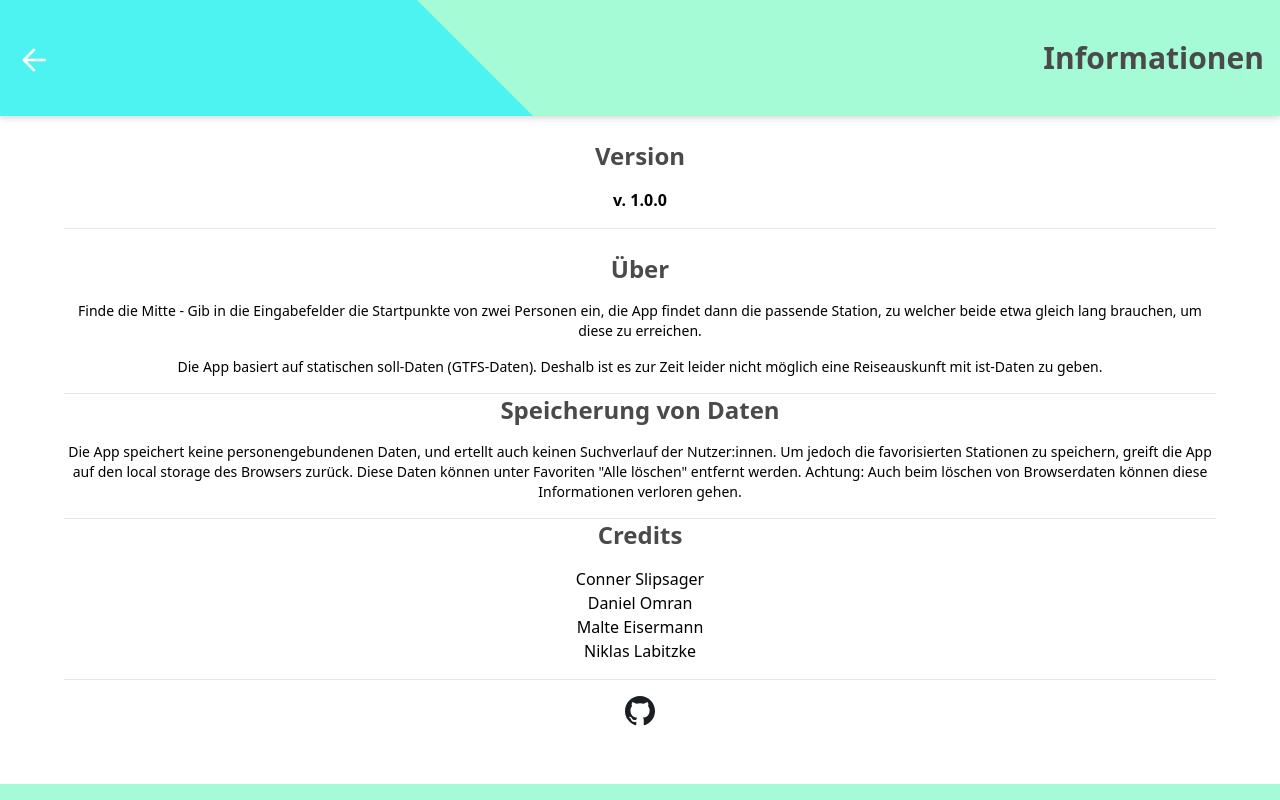
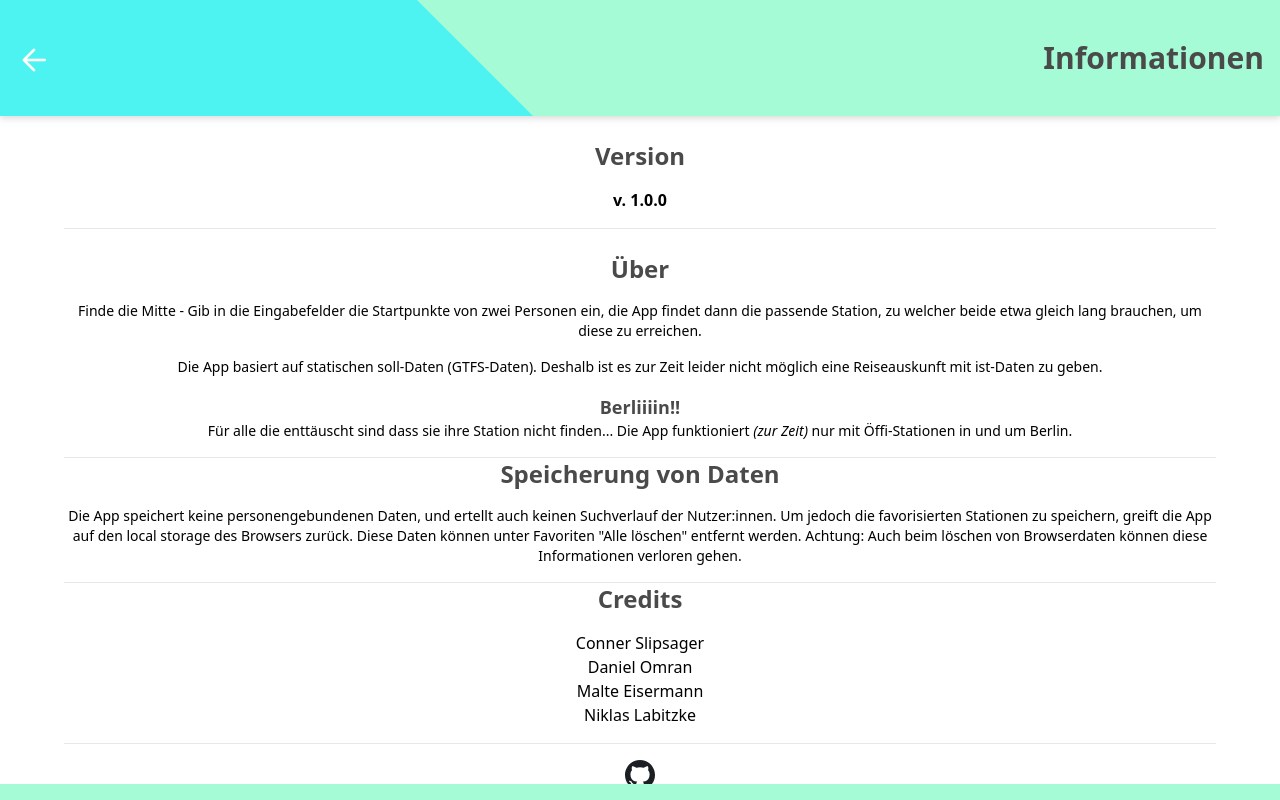
Before and after one commit to GrafBunsen/halfway, a Vue app: page /info in a window 1280 px wide. Built offline with nearby package versions, Linux system fonts and the light colour scheme.

Commit message:
feat: maby hides adress bar

```diff
--- a/src/App.vue
+++ b/src/App.vue
@@ -1,4 +1,11 @@
 <script setup lang="ts">
+
+window.addEventListener("load",function() {
+    setTimeout(function(){
+        // This hides the address bar:
+        window.scrollTo(0, 1);
+    }, 0);
+});
 
 </script>
 
--- a/src/views/InfoView.vue
+++ b/src/views/InfoView.vue
@@ -13,6 +13,8 @@ import PagesHeader from "../components/PagesHeader.vue";
             <h2 class="text-2xl font-bold text-[#4a4a4a] mb-4">Über</h2>
             <p class="mb-4 text-sm">Finde die Mitte - Gib in die Eingabefelder die Startpunkte von zwei Personen ein, die App findet dann die passende Station, zu welcher beide etwa gleich lang brauchen, um diese zu erreichen.</p>
             <p class="mb-4 text-sm">Die App basiert auf statischen soll-Daten (GTFS-Daten). Deshalb ist es zur Zeit leider nicht möglich eine Reiseauskunft mit ist-Daten zu geben.</p>
+            <h4 class="text-lg font-bold text-[#4a4a4a]">Berliiiin!!</h4>
+            <p class="text-sm mb-4">Für alle die enttäuscht sind dass sie ihre Station nicht finden... Die App funktioniert <i>(zur Zeit)</i> nur mit Öffi-Stationen in und um Berlin.</p>
             <hr>
             <h2 class="text-2xl font-bold text-[#4a4a4a] mb-4">Speicherung von Daten</h2>
             <p class="mb-4 text-sm">Die App speichert keine personengebundenen Daten, und ertellt auch keinen Suchverlauf der Nutzer:innen. Um jedoch die favorisierten Stationen
```
